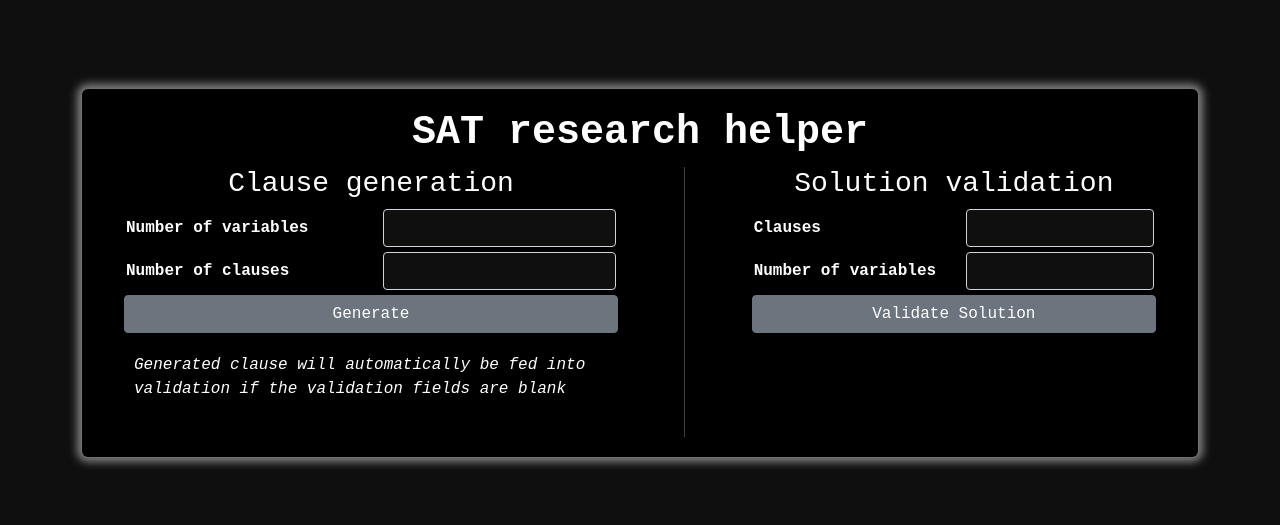
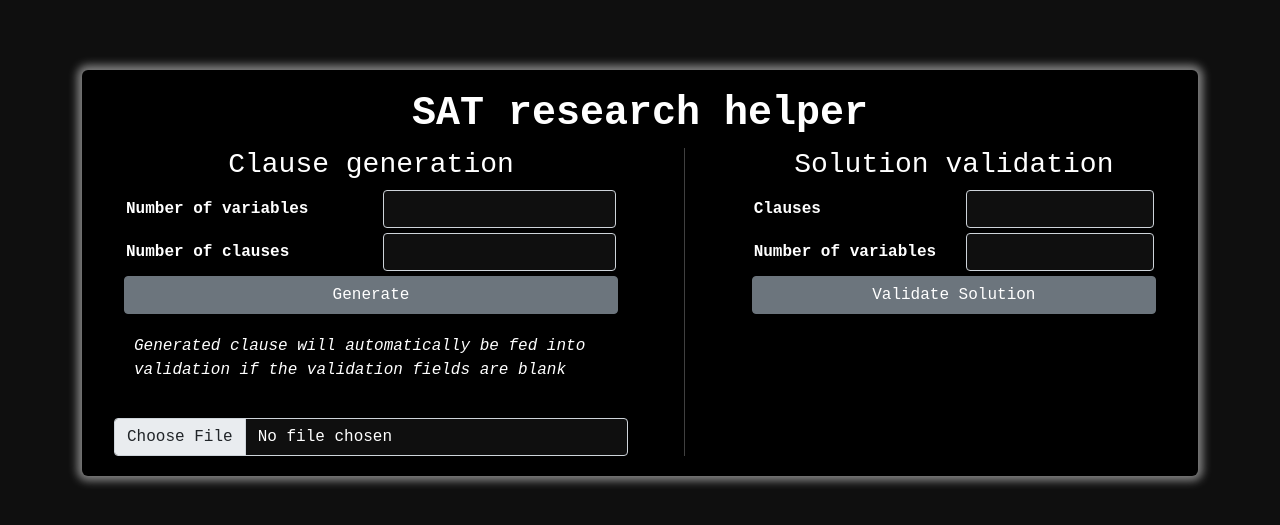
Before and after one commit to AbdoMahfoz/crypto, a React (Create React App) app in the folder front/: page / in a window 1280 px wide. Shown: the part 127-652 px from the top of the page. Built offline with nearby package versions, Linux system fonts and the light colour scheme.

Commit message:
file upload/download

```diff
--- a/front/src/App.js
+++ b/front/src/App.js
@@ -24,6 +24,10 @@ class App extends Component {
   state = {
     isLoading: false,
     isValidationLoading: false,
+    uploaded_file_name: "",
+    shuffle_loading: false,
+    download_ready: false,
+    res_file: null,
     num_vars: "",
     val_num_vars: "",
     num_clauses: "",
@@ -52,7 +56,12 @@ class App extends Component {
       alert("Please enter number of variables and number of clauses");
       return;
     }
-    this.setState({ isLoading: true, clause_res: null, solution_res: null });
+    this.setState({
+      isLoading: true,
+      clause_res: null,
+      solution_res: null,
+      download_ready: false,
+    });
     fetch(
       `generate?num_vars=${this.state.num_vars}&num_clauses=${this.state.num_clauses}`
     )
@@ -254,6 +263,59 @@ class App extends Component {
                   Generated clause will automatically be fed into validation if
                   the validation fields are blank
                 </p>
+                <input
+                  className="form-control"
+                  style={{ marginLeft: "0px" }}
+                  type="file"
+                  ref={(e) => {
+                    this.file_ref = e;
+                  }}
+                  disabled={this.state.shuffle_loading}
+                  onChange={() => {
+                    const file = this.file_ref.files[0];
+                    const formData = new FormData();
+                    formData.append("file", file);
+                    this.setState({ uploaded_file_name: file.name });
+                    this.setState({
+                      shuffle_loading: true,
+                      download_ready: false,
+                    });
+                    fetch("shuffle", { method: "post", body: formData })
+                      .then((res) => res.blob())
+                      .then((res) => {
+                        this.setState({
+                          shuffle_loading: false,
+                          res_file: res,
+                          download_ready: true,
+                        });
+                      });
+                  }}
+                />
+
+                {(this.state.shuffle_loading || this.state.download_ready) && (
+                  <button
+                    onClick={() => {
+                      var url = window.URL.createObjectURL(this.state.res_file);
+                      var a = document.createElement("a");
+                      a.href = url;
+                      a.download = "file.txt";
+                      document.body.appendChild(a);
+                      a.click();
+                      a.remove();
+                    }}
+                    style={{ width: "100%", marginTop: "10px" }}
+                    className="btn btn-secondary"
+                    disabled={!this.state.download_ready}
+                  >
+                    {this.state.shuffle_loading ? (
+                      <div className="spinner-border">
+                        <span className="sr-only" />
+                      </div>
+                    ) : (
+                      "Download " + this.state.uploaded_file_name
+                    )}
+                  </button>
+                )}
               </div>
               <div className="col-md-1 col-sm-12 col-xs-12">
                 <div className="d-md-block d-sm-none d-none vertical-line" />
```
Also changed, not shown: 1 other file (tests, documents, lock files or other folders).
